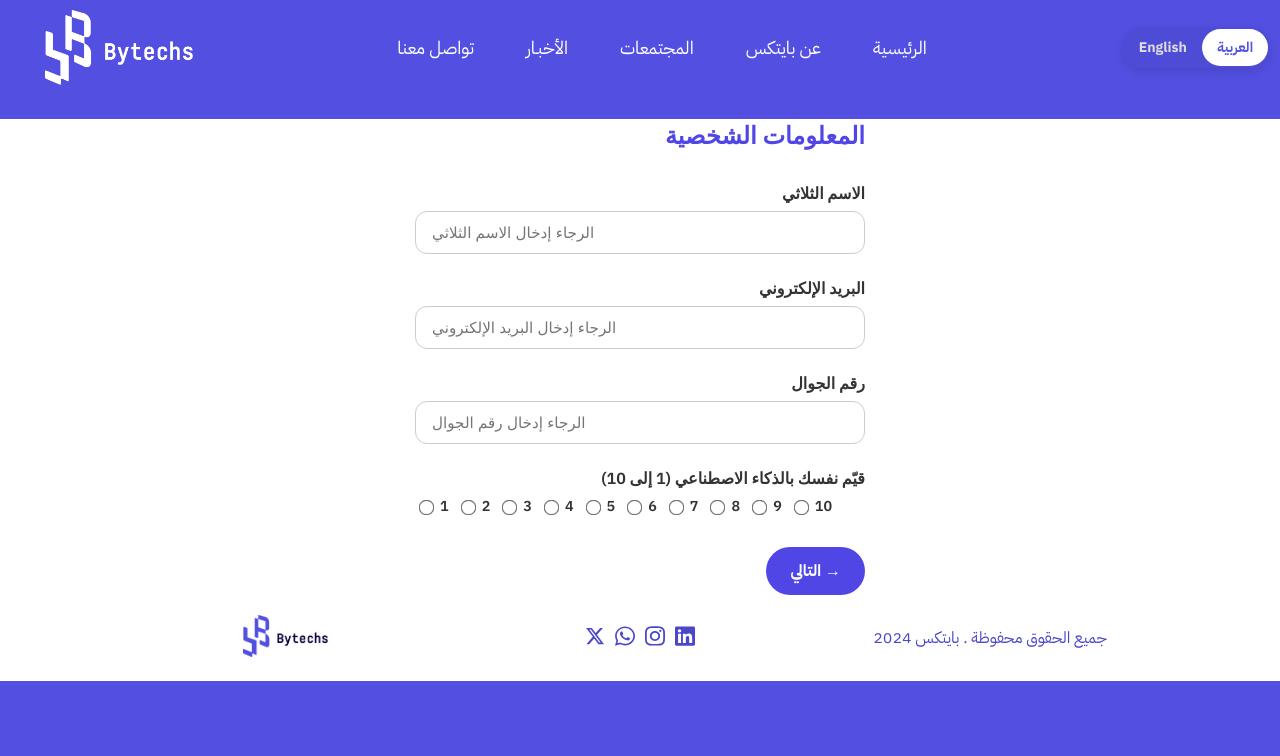
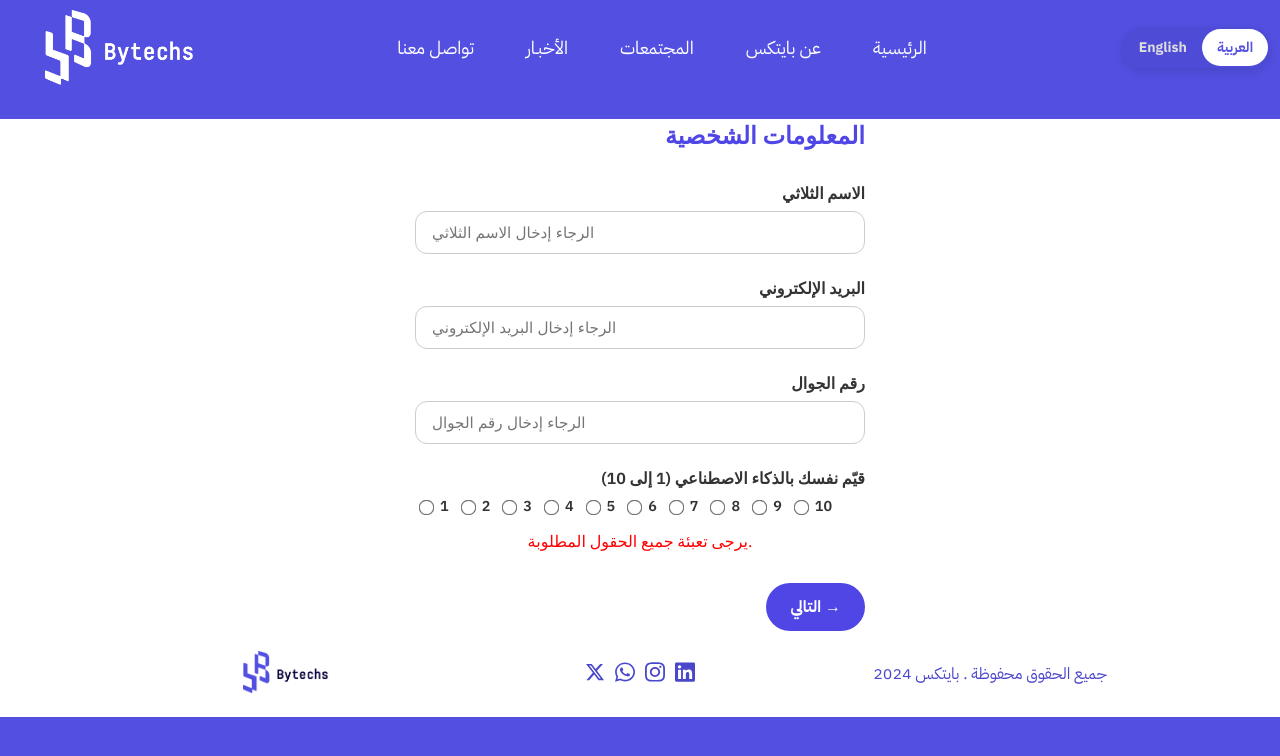
Before and after one commit to ByTechS-Platform/ByTechS-Website, a React (Create React App) app: page /QuizComponent in a window 1280 px wide. Both pictures are taken after a click on the button "التالي →". Shown: the top 756 px of the page. Built offline with nearby package versions, Linux system fonts and the light colour scheme.

Commit message:
Personal info error handeling

```diff
--- a/src/Components/QuizComponent.js
+++ b/src/Components/QuizComponent.js
@@ -108,6 +108,15 @@ const QuizComponent = () => {
             formData={formData}
             onInputChange={handleInputChange}
           />
+          {error && (
+            <p
+              className="error-text"
+              style={{ color: "red", textAlign: "center" }}
+            >
+              {error}
+            </p>
+          )}
+
           <StepNavigation
             isArabic={isArabic}
             step={step}
```
